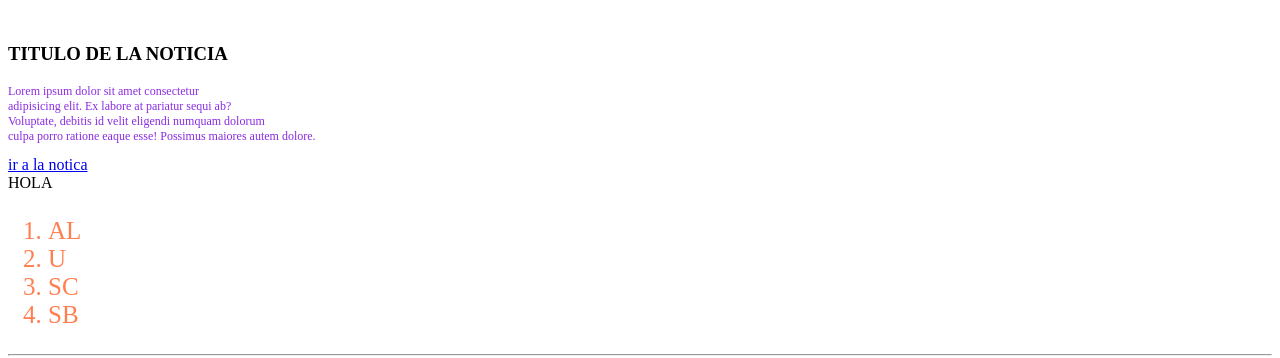
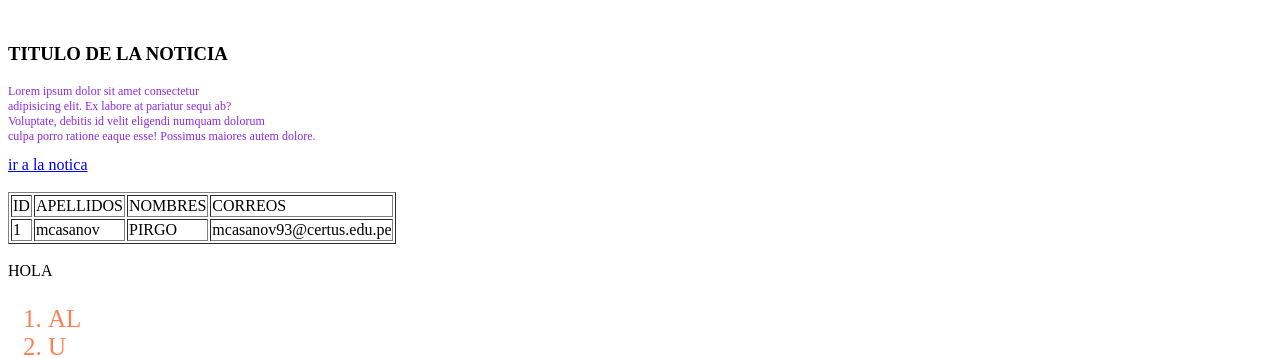
Before and after one commit to Mcasanov93/clase-1-html, a plain HTML site: page index.html in a window 1280 px wide. Shown: the part 437-795 px from the top of the page. Drawn offline with Linux system fonts and the light colour scheme.

Commit message:
actualizacion de tablas

```diff
--- a/index.html
+++ b/index.html
@@ -26,7 +26,32 @@
                 <P style="font-size: 12px; color: blueviolet;"> Lorem ipsum dolor sit amet consectetur <br> adipisicing elit. Ex labore at pariatur sequi ab? <br> Voluptate, debitis id velit eligendi numquam dolorum <br> culpa porro ratione eaque esse! Possimus maiores autem dolore.</P>
                  <a href="comercio.com.pe">ir a la notica</a>
             </article>
+            <br>
+            <article>
+                <table border="1">
+                    <thead>
+                        <tr>
+                            <td>ID</td>
+                            <td>APELLIDOS</td>
+                            <td>NOMBRES</td>
+                            <td>CORREOS</td>
+                        </th>
+                    </thead>
+                    <tbody>
+                        <tr>
+                            <td>1</td>
+                            <td>mcasanov</td>
+                            <td>PIRGO</td>
+                            <td>mcasanov93@certus.edu.pe</td>
+                        </tr>
+                    </tbody>
+                    <tfoot>
+
+                    </tfoot>
+                </table>
+            </article>
         </section>
+        <br>
         <footer>HOLA</footer>
         <ol style="font-size: 25px; color: coral;">
             <li>AL</li>
```
